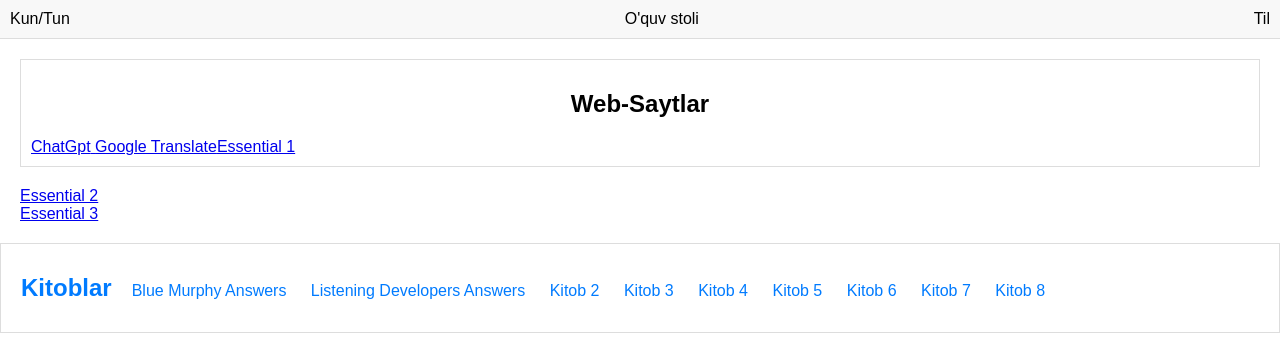
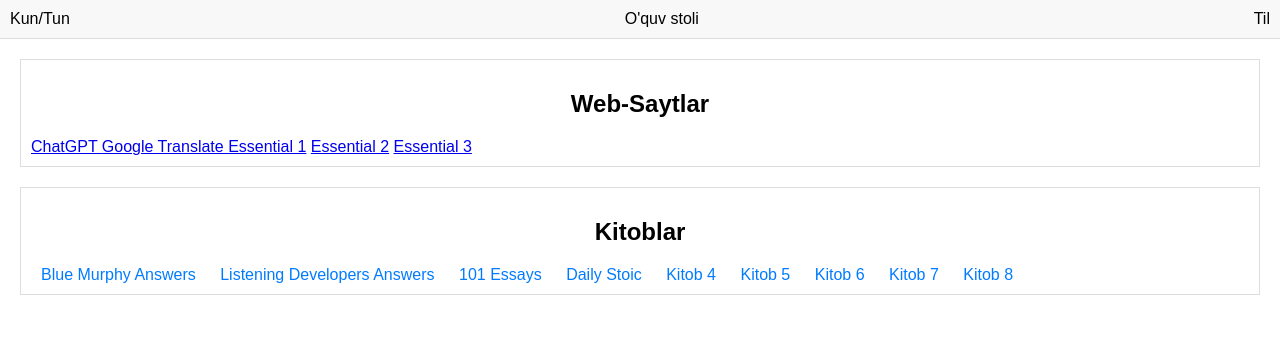
Before and after one commit to davlatshoh-bakhtiyorov/studydesk, a plain HTML site: page index.html in a window 1280 px wide. Shown: the top 350 px of the page. Drawn offline with Linux system fonts and the light colour scheme; no server answers.

Commit message:
more update index.html

```diff
--- a/index.html
+++ b/index.html
@@ -3,7 +3,7 @@
 <head>
     <meta charset="UTF-8">
     <meta name="viewport" content="width=device-width, initial-scale=1.0">
-    <title>Web Sahifa</title>
+    <title>Desk Portal</title>
     <link rel="stylesheet" href="style.css">
     <meta name="google-site-verification" content="2uFiw6pi9O5KdlgHMrAcgzrNVJ8iLz4RW6SvLrlQVcw" />
 </head>
@@ -16,27 +16,25 @@
     <div class="content">
         <div class="web-saytlar">
             <h2>Web-Saytlar</h2>
-            <a href="https://chatgpt.com/" target="_blank" target="_blank">
-               <span>ChatGpt</span>
-            <a href="https://translate.google.com/?sl=en&tl=uz&op=translate" target="_blank" target="_blank">
-               <span>Google Translate</span
-            <div class="https://quizlet.com/davlatshohbaxtiyorov/folders/4000-essential-1?i=52uy98&x=1xqt" target="_blank">Essential 1</div>
-            <div class="https://quizlet.com/davlatshohbaxtiyorov/folders/4000-essential-2?i=52uy98&x=1xqt" target="_blank">Essential 2</div>
-            <div class="https://quizlet.com/davlatshohbaxtiyorov/folders/4000-essential-3?i=52uy98&x=1xqt" target="_blank">Essential 3</div>
+            <a href="https://chatgpt.com/" target="_blank"> ChatGPT </a>
+            <a href="https://translate.google.com/?sl=en&tl=uz&op=translate" target="_blank"> Google Translate </a>
+            <a href="https://quizlet.com/davlatshohbaxtiyorov/folders/4000-essential-1?i=52uy98&x=1xqt" target="_blank">Essential 1</a>
+            <a href="https://quizlet.com/davlatshohbaxtiyorov/folders/4000-essential-2?i=52uy98&x=1xqt" target="_blank">Essential 2</a>
+            <a href="https://quizlet.com/davlatshohbaxtiyorov/folders/4000-essential-3?i=52uy98&x=1xqt" target="_blank">Essential 3</a>
         </div>
         <div class="kitoblar">
             <h2>Kitoblar</h2>
             <a href="books/blue_murphy_answers.pdf" target="_blank">Blue Murphy Answers</a>
-            <a href="books/listeningdevelopinganswers.pdf" target="_blank">Listening Developers Answers</a>
-            <a href="#">Kitob 2</a>
-            <a href="#">Kitob 3</a>
+            <a href="books/teacherbookExpanding.pdf" target="_blank">Listening Developers Answers</a>
+            <a href="books/101essays.pdf" target="_blank">101 Essays</a>
+            <a href="books/dailystoic.pdf" target="_blank">Daily Stoic</a>
             <a href="#">Kitob 4</a>
             <a href="#">Kitob 5</a>
             <a href="#">Kitob 6</a>
             <a href="#">Kitob 7</a>
             <a href="#">Kitob 8</a>
         </div>
-        <div class="portal">
+       <!-- <div class="portal">
             <h1>Fayl yuklash</h1>
     <form ref='uploadForm'
         id='uploadForm'
@@ -61,6 +59,6 @@
         </div>
     </div>
 
-    <script src="script.js"></script>
+    <script src="script.js"></script> -->
 </body>
 </html>
```
